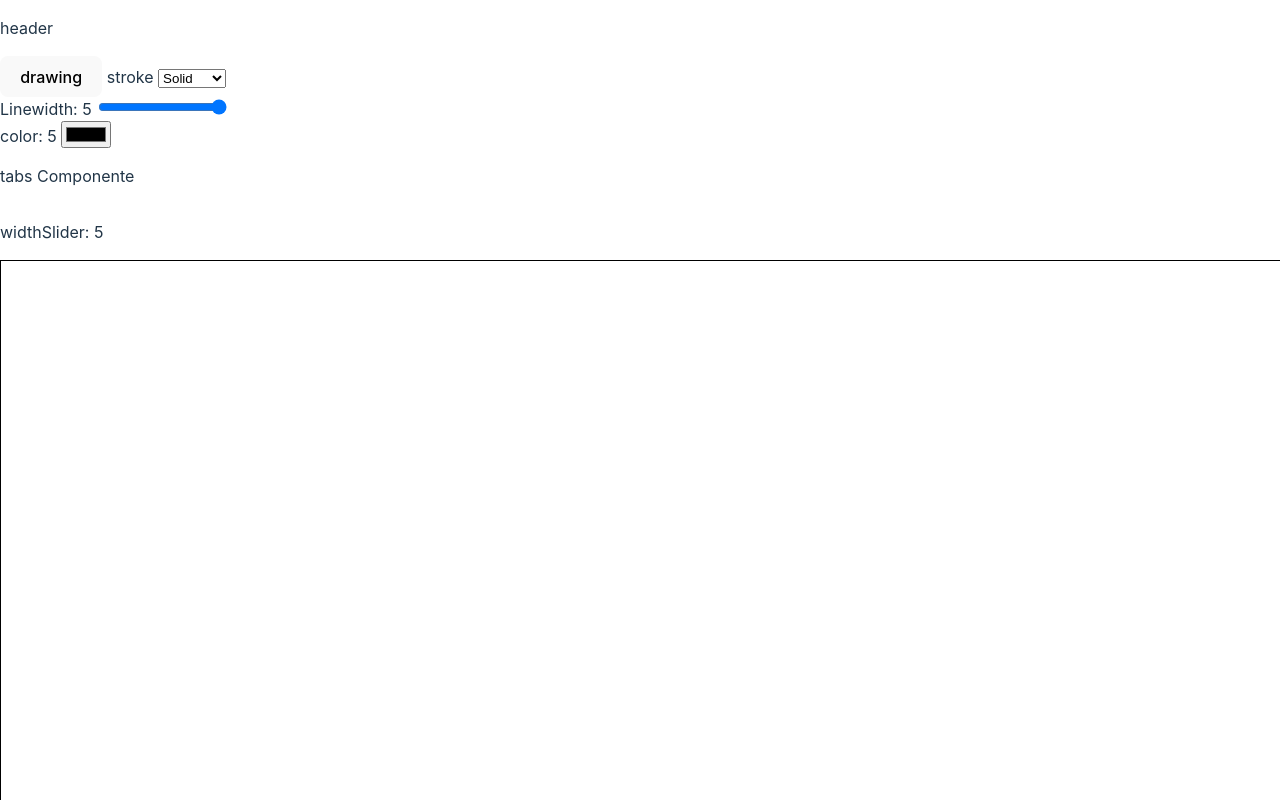
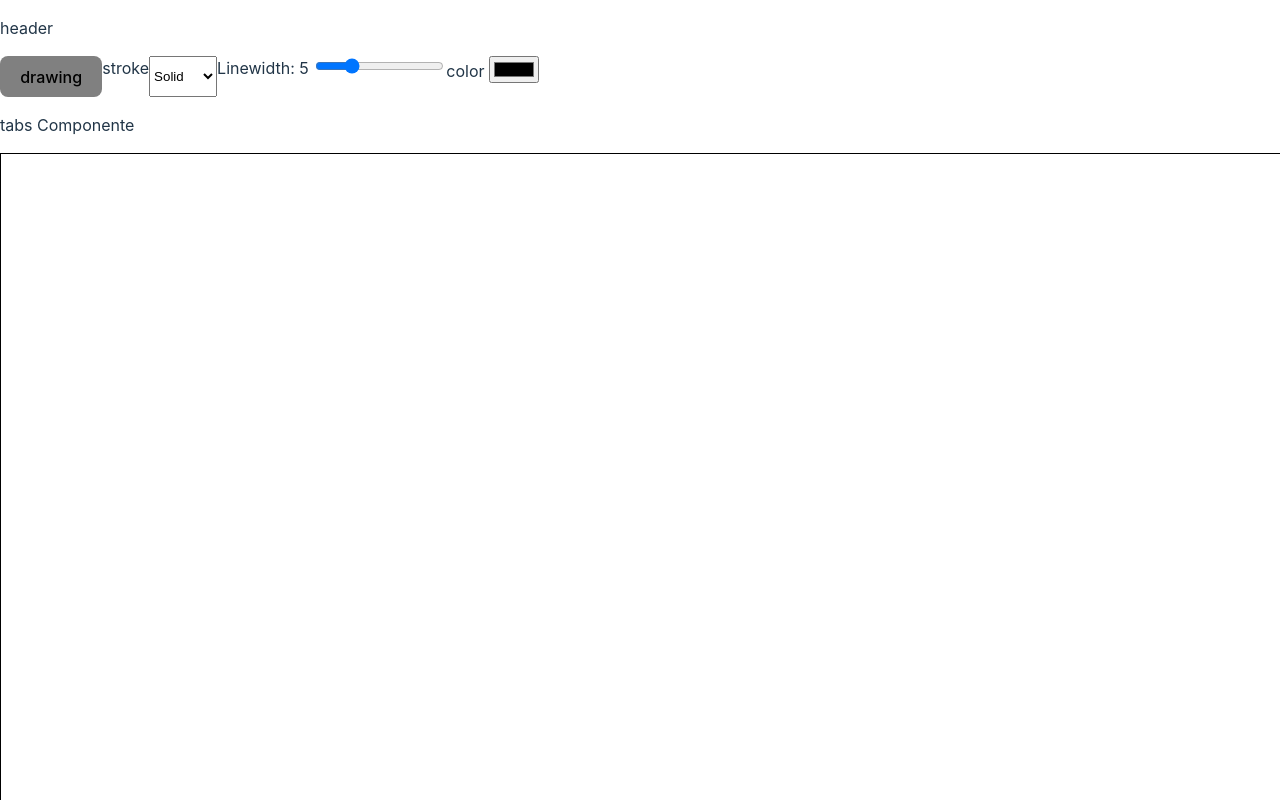
Before and after one commit to kevinu27/OneNoteReact, a React (Vite) app: page / in a window 1280 px wide. Shown: the top 800 px of the page. Built offline with nearby package versions, Linux system fonts and the light colour scheme.

Commit message:
mejora del boton

```diff
--- a/src/components/Buttons.css
+++ b/src/components/Buttons.css
@@ -0,0 +1,11 @@
+.boton-desactivado{
+    background-color: gray;
+}
+
+.boton-activado{
+    background-color: red;
+}
+
+.buttons-row{
+    display: flex;
+}
--- a/src/components/Buttons.jsx
+++ b/src/components/Buttons.jsx
@@ -2,11 +2,12 @@
 import { useContext } from 'react'
 import CanvasContextProvider from '../context/canvas-context.jsx'
 import {CanvasContext} from '../context/canvas-context.jsx'
+import './Buttons.css'
 
 const ButtonsContent = [
     {buttonId: "drawing", buttonType:'button'},
     {buttonId: "stroke", buttonType: 'select', options: ['Solid', 'Dashed', 'Dotted'] },
-    {buttonId: "Linewidth", buttonType: 'slider', min: 0, max: 20, defaultValue: 20 },
+    {buttonId: "Linewidth", buttonType: 'slider', min: 0, max: 20, defaultValue: 5 },
     {buttonId: "color", buttonType: 'color' }
 
 
@@ -14,13 +15,13 @@ const ButtonsContent = [
 ]
 
 export default function Buttons() {
-const {handleActiveButton, handleSliderValue, widthSlider, handleSelectStyleValue, handleColorPickerValue} = useContext(CanvasContext)
+const {handleDrawingButton, handleSliderValue, widthSlider, handleSelectStyleValue, handleColorPickerValue, activeButton} = useContext(CanvasContext)
 
     function onclickHandler(e, index, button){
 
         console.log('click, e', e.target.value)
         console.log('click, index', index)
-        handleActiveButton(button)
+        handleDrawingButton(!activeButton)
     }
 
     function onSliderHandler(e, index, button) {
@@ -37,15 +38,16 @@ const {handleActiveButton, handleSliderValue, widthSlider, handleSelectStyleValu
         handleColorPickerValue(color);
     }
 
+    console.log('activeButton******', activeButton)
 
     return(
         <>
-            {ButtonsContent.map( (button, index) =>  button.buttonType == "button" ? <button onClick={(e)=> onclickHandler(e, index, button)} key={index}> {button.buttonId}</button> : null )}
-            {ButtonsContent.map( (button, index) =>  button.buttonType == "select" ? <> <label>{button.buttonId}</label>  <select key={index} onChange={(e) => onSelectStrokeStyleHandler(e, index, button)}> {button.options.map((option, optionIndex) => ( <option key={optionIndex} value={option}> {option}</option>))}</select></> : null)}
-            {ButtonsContent.map( (button, index) =>  button.buttonType == "slider" ?  <div key={index}> <label htmlFor={button.buttonId}>{button.buttonId}: {widthSlider} </label> <input type="range" id={button.buttonId} min={button.min} max={button.max} defaultValue={button.defaultValue} onChange={(e) => onSliderHandler(e, index, button)} /> </div> : null )}
-            {ButtonsContent.map( (button, index) =>  button.buttonType == "color" ?  <div key={index}> <label htmlFor={button.buttonId}>{button.buttonId}: {widthSlider} </label> <input type="color" id={button.buttonId}  value={"#000000"} onChange={(e) => onColorPickerHandler(e, index, button)} /> </div> : null )}
-
-            {/* <input type="color" id="colorPicker"> */}
+            <div className='buttons-row'>
+                {ButtonsContent.map( (button, index) =>  button.buttonType == "button" ? <button className={activeButton ? 'boton-activado':'boton-desactivado'} onClick={(e)=> onclickHandler(e, index, button)} key={index}> {button.buttonId}</button> : null )}
+                {ButtonsContent.map( (button, index) =>  button.buttonType == "select" ? <> <label>{button.buttonId}</label>  <select key={index} onChange={(e) => onSelectStrokeStyleHandler(e, index, button)}> {button.options.map((option, optionIndex) => ( <option key={optionIndex} value={option}> {option}</option>))}</select></> : null)}
+                {ButtonsContent.map( (button, index) =>  button.buttonType == "slider" ?  <div key={index}> <label htmlFor={button.buttonId}>{button.buttonId}: {widthSlider} </label> <input type="range" id={button.buttonId} min={button.min} max={button.max} defaultValue={button.defaultValue} onChange={(e) => onSliderHandler(e, index, button)} /> </div> : null )}
+                {ButtonsContent.map( (button, index) =>  button.buttonType == "color" ?  <div key={index}> <label htmlFor={button.buttonId}>{button.buttonId} </label> <input type="color" id={button.buttonId}  value={"#000000"} onChange={(e) => onColorPickerHandler(e, index, button)} /> </div> : null )}
+            </div>
         </>
     )
 }
--- a/src/components/canvas/Canvas.jsx
+++ b/src/components/canvas/Canvas.jsx
@@ -24,7 +24,6 @@ export default function Canvas() {
           if (index === 0) {
             ctx.moveTo(point.x, point.y);
           } else {
-            console.log('point.lineColor!!!!!!!!!!!!!!!!!!!!!', point.lineColor)
             ctx.lineWidth = point.width;
             ctx.fillStyle = point.lineColor
             ctx.strokeStyle = point.lineColor
@@ -83,12 +82,12 @@ return (
 
         <div className="App">
           { activeButton ? <p>{activeButton}</p> : null}
-          <p> widthSlider: {widthSlider}</p>
+          {/* <p> widthSlider: {widthSlider}</p> */}
             <canvas
                 ref={canvasRef}
                 width={window.innerWidth}
                 height={800}
-                onMouseDown={startDrawing}
+                onMouseDown={activeButton ? startDrawing : null}
                 onMouseUp={stopDrawing}
                 onMouseMove={drawLine}
                 onMouseLeave={stopDrawing}
--- a/src/context/canvas-context.jsx
+++ b/src/context/canvas-context.jsx
@@ -5,14 +5,17 @@ export const CanvasContext = createContext()
 function canvasReducer(state, action) {
     console.log('canvas reducer')
     console.log('statecanvasReducer', state)
-    console.log('actioncanvasReducer', action)
+    console.log('actioncanvasReducer-!_!_!_!_!_!!_!_!_!_', action)
 
     if(action.type == "ACTIVE_BUTTON"){
         console.log('ACTIVE_BUTTON')
-        return {
-            ...state,
-            activeButton:action.payload.buttonId,
-        }
+
+            return {
+                ...state,
+                activeButton: action.payload ,
+            }
+
+
     }
 
     if(action.type == "WIDTH_SLIDER"){
@@ -43,7 +46,7 @@ function canvasReducer(state, action) {
 
 export default function CanvasContextProvider({children}) {
 
-    function handleActiveButton(button) {
+    function handleDrawingButton(button) {
         canvasDispatch({
             type: 'ACTIVE_BUTTON',
             payload: button
@@ -72,7 +75,7 @@ export default function CanvasContextProvider({children}) {
 
     const [canvasState, canvasDispatch] = useReducer(canvasReducer,
         {
-            activeButton: "" ,
+            activeButton: false ,
             widthSlider: 5,
             lineStyle: 'Solid',
             lineColor: '#000000'
@@ -87,7 +90,7 @@ export default function CanvasContextProvider({children}) {
         widthSlider: canvasState.widthSlider,
         lineStyle: canvasState.lineStyle,
         lineColor: canvasState.lineColor,
-        handleActiveButton: handleActiveButton,
+        handleDrawingButton: handleDrawingButton,
         handleSliderValue: handleSliderValue,
         handleSelectStyleValue: handleSelectStyleValue,
         handleColorPickerValue: handleColorPickerValue
```
